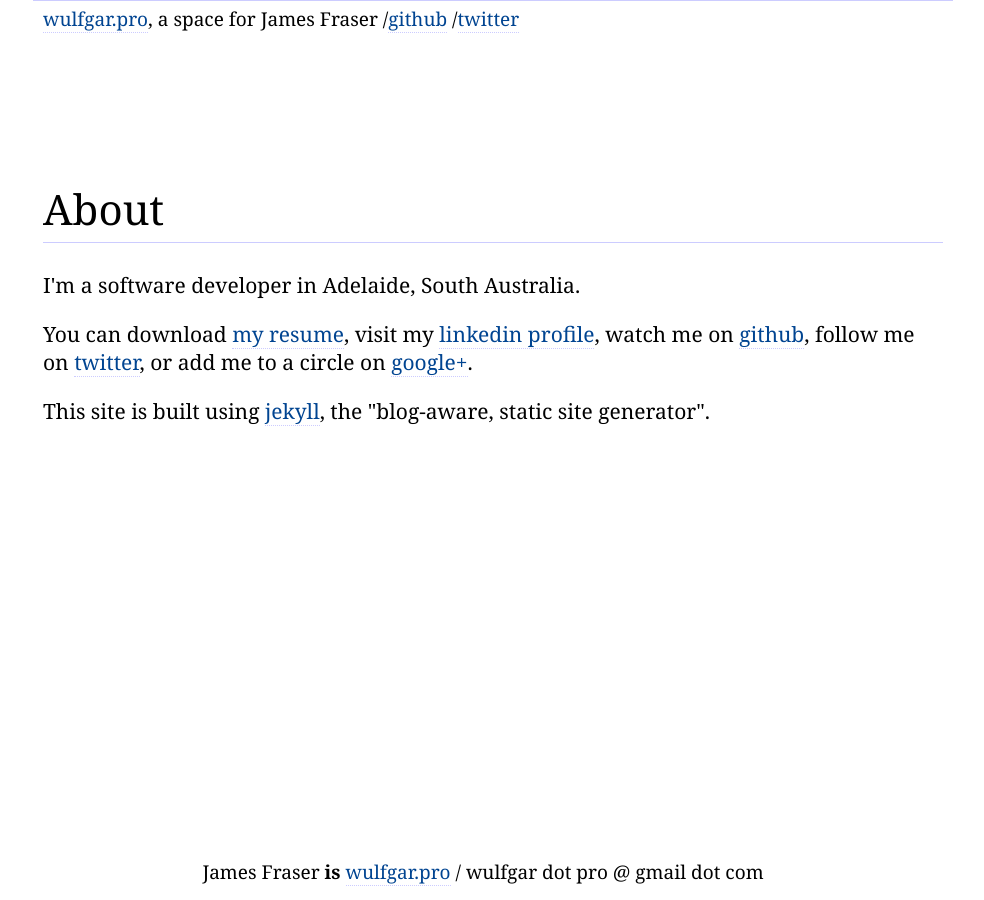
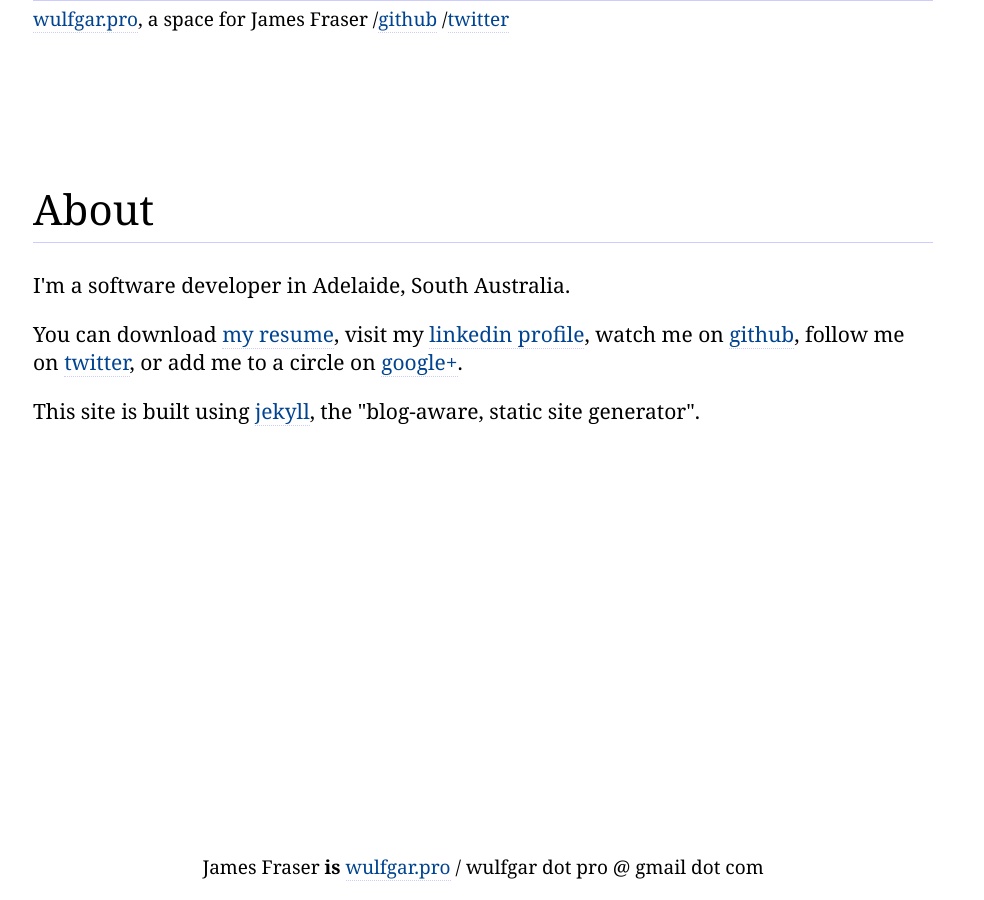
Before and after one commit to wulfgarpro/wulfgar.pro, a Jekyll site: the page built from index.html, in a window 1280 px wide. Shown: the whole page, without its empty margins (157-1141 px from the left). Built offline with Jekyll 4.4.1, drawn with Linux system fonts in a browser that asks for light colours.

Commit message:
added some minor css changes

```diff
--- a/css/style.css
+++ b/css/style.css
@@ -5,18 +5,19 @@
 
 html,
 body {
- width:900px;
- margin:0 auto;
- font-family: Georgia,serif;
+ width: 900px;
+ /* top and bottom are 0, left and right are auto */
+ margin: 0 auto;
+ font-family: Georgia, Serif;
  font-size: 21px;
  height: 100%;
  padding: 0;
 }
 
 #header {
- width:900px;
+ width: 900px;
  border-top: 1px solid #ccf;
- padding: 10px;
+ padding: 10px 0px;
  padding-top: 5px;
  margin-bottom: 100px;
  font-size: 19px;
@@ -28,9 +29,9 @@
 
 .nav li {
  display: inline;
- margin:0;
+ margin: 0;
  padding: 0;
- float:left;
+ float: left;
 }
 
 .nav li:after {
@@ -42,16 +43,16 @@
 }
 
 #content {
- width:900px;
- padding: 10px;
- padding-bottom: 60px;
+ width: 900px;
+ padding: 10px 0px;
+ padding-bottom: 65px;
 }
 
 #footer {
- width:900px;
+ width: 900px;
  text-align: center;
  font-size: 19px;
- height: 60px;
+ height: 65px;
  position: absolute;
  bottom: 0;
 }
@@ -77,9 +78,10 @@
 
 #container {
  min-height: 100%;
+ height: 100%;
  position: relative;
 }
 
-#container {
+/* #container {
  height: 100%;
-}
+} */
```
